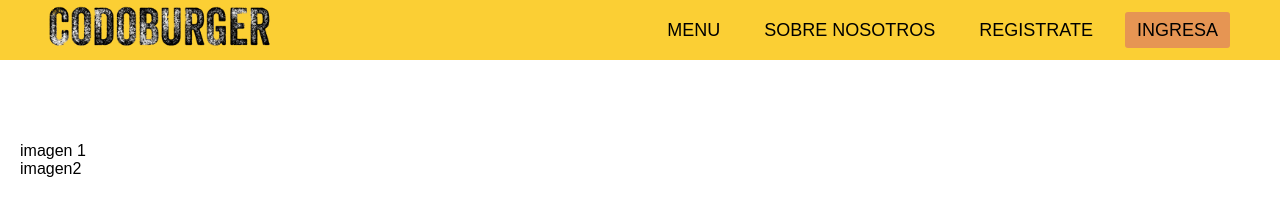
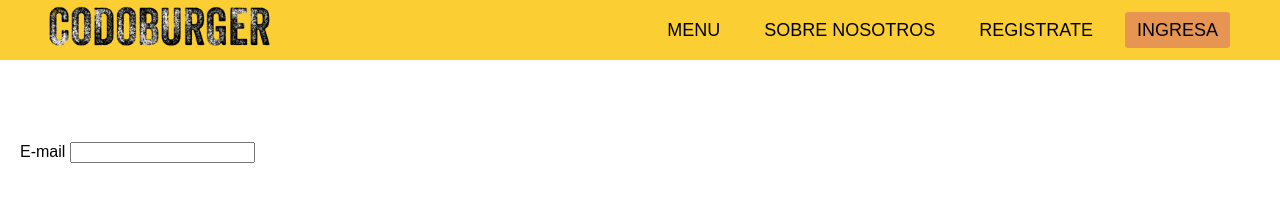
Before and after one commit to Estivenfs/Front, a plain HTML site: page login.html in a window 1280 px wide. Drawn offline with Linux system fonts and the light colour scheme.

```diff
--- a/login.html
+++ b/login.html
@@ -32,8 +32,11 @@
 
     <br><br><br><br>
 
-    <div class="preimagen">imagen 1</div>
-    <div class="seleccion">imagen2</div>
+    <form action="" class="login" method="post">
+        <label for="mail">E-mail</label>
+        <input type="mail" name="mail" id="mail">
+
+    </form>
 
 
 </body>
```
Also changed, not shown: LogoProyecto2-.png (added).
